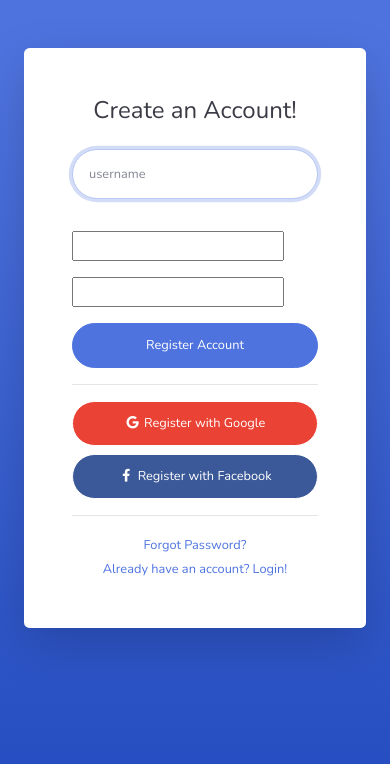
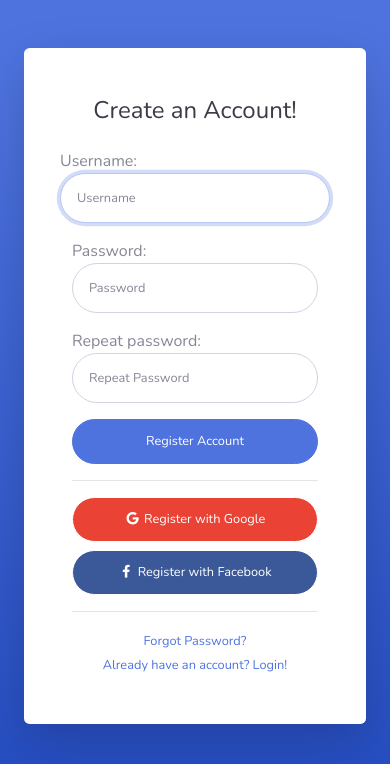
Before and after one commit to Max1My/Atlas, a Django app: page /auth/register/ in a window 390 px wide. Shown: the top 764 px of the page. Run offline with Django 4.2, Linux system fonts and the light colour scheme; some libraries are stand-ins or nearby versions.

Commit message:
create register form

```diff
--- a/atlas/authapp/forms.py
+++ b/atlas/authapp/forms.py
@@ -4,18 +4,20 @@ from django import forms
 
 
 class RegisterUserForm(UserCreationForm):
+    password1 = forms.CharField(widget=forms.PasswordInput(
+        attrs={'class': 'form-control form-control-user', 'type': 'password', 'name': 'password',
+               'id': 'exampleInputPassword', 'placeholder': 'Password'}),
+        label='')
+    password2 = forms.CharField(widget=forms.PasswordInput(
+        attrs={'class': 'form-control form-control-user', 'type': 'password', 'name': 'password',
+               'id': 'exampleRepeatPassword', 'placeholder': 'Repeat Password'}),
+        label='')
     class Meta:
         model = User
         fields = ('username','password1','password2')
         widgets = {
-            'username': forms.EmailInput(attrs={'class': 'form-control form-control-user',
+            'username': forms.TextInput(attrs={'class': 'form-control form-control-user',
                                                'id':'exampleInputEmail',
-                                               'placeholder':'username'
+                                               'placeholder':'Username'
                                                }),
         }
-        password1 = forms.CharField(widget=forms.PasswordInput(
-            attrs={'class': 'form-control form-control-user', 'type': 'password', 'name': 'password','id':'exampleInputPassword', 'placeholder': 'Password'}),
-            label='')
-        password2 = forms.CharField(widget=forms.PasswordInput(
-            attrs={'class': 'form-control form-control-user', 'type': 'password', 'name': 'password','id':'exampleRepeatPassword', 'placeholder': 'Repeat Password'}),
-            label='')
--- a/atlas/authapp/templates/authapp/register.html
+++ b/atlas/authapp/templates/authapp/register.html
@@ -40,21 +40,22 @@
                             <form method="post" class="user">
                                 {% csrf_token %}
                                 <div class="form-group row">
-                                    <div class="col-sm-6 mb-3 mb-sm-0">
+                                        Username:
                                         {{ form.username }}
-                                    </div>
                                 </div>
                                 <div class="form-group row">
                                     <div class="col-sm-6 mb-3 mb-sm-0">
+                                        Password:
                                         {{ form.password1 }}
                                     </div>
                                     <div class="col-sm-6">
+                                        Repeat password:
                                         {{ form.password2 }}
                                     </div>
                                 </div>
-                                <a href="login.html" class="btn btn-primary btn-user btn-block">
+                                <button class="btn btn-primary btn-user btn-block" type="submit">
                                     Register Account
-                                </a>
+                                </button>
                                 <hr>
                                 <a href="index.html" class="btn btn-google btn-user btn-block">
                                     <i class="fab fa-google fa-fw"></i> Register with Google
--- a/atlas/authapp/utils.py
+++ b/atlas/authapp/utils.py
@@ -2,25 +2,9 @@ from django.db.models import Count
 
 from .models import *
 
-menu = [{'title': "О сайте", 'url_name': 'about'},
-        {'title': "Добавить статью", 'url_name': 'add_page'},
-        {'title': "Обратная связь", 'url_name': 'contact'},
-]
 
 class DataMixin:
-    paginate_by = 2
 
     def get_user_context(self, **kwargs):
         context = kwargs
-        cats = Category.objects.annotate(Count('women'))
-
-        user_menu = menu.copy()
-        if not self.request.user.is_authenticated:
-            user_menu.pop(1)
-
-        context['menu'] = user_menu
-
-        context['cats'] = cats
-        if 'cat_selected' not in context:
-            context['cat_selected'] = 0
         return context
--- a/atlas/authapp/views.py
+++ b/atlas/authapp/views.py
@@ -3,9 +3,15 @@ from django.views.generic import CreateView
 from django.urls import reverse, reverse_lazy
 
 from .forms import RegisterUserForm
+from .utils import DataMixin
 
 
-class RegisterUser(CreateView):
+class RegisterUser(DataMixin,CreateView):
     form_class = RegisterUserForm
     template_name = 'authapp/register.html'
-    success_url = reverse_lazy('login')
+    success_url = reverse_lazy('authapp:login')
+
+    def get_context_data(self, *, object_list=None, **kwargs):
+        context = super().get_context_data(**kwargs)
+        c_def = self.get_user_context(title="Регистрация")
+        return dict(list(context.items()) + list(c_def.items()))
```
Also changed, not shown: atlas/authapp/templates/authapp/login.html (+7 -6 lines), atlas/db.sqlite3.
